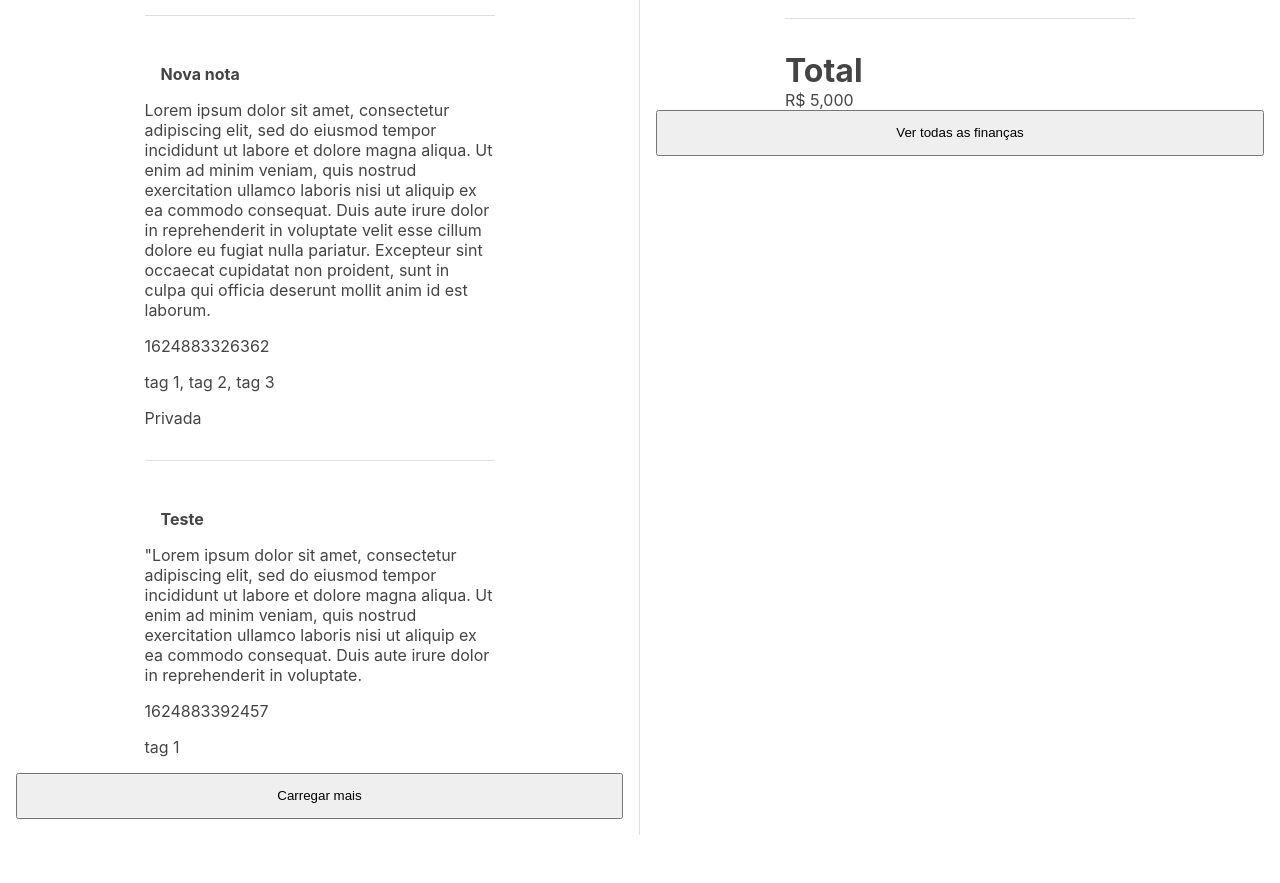
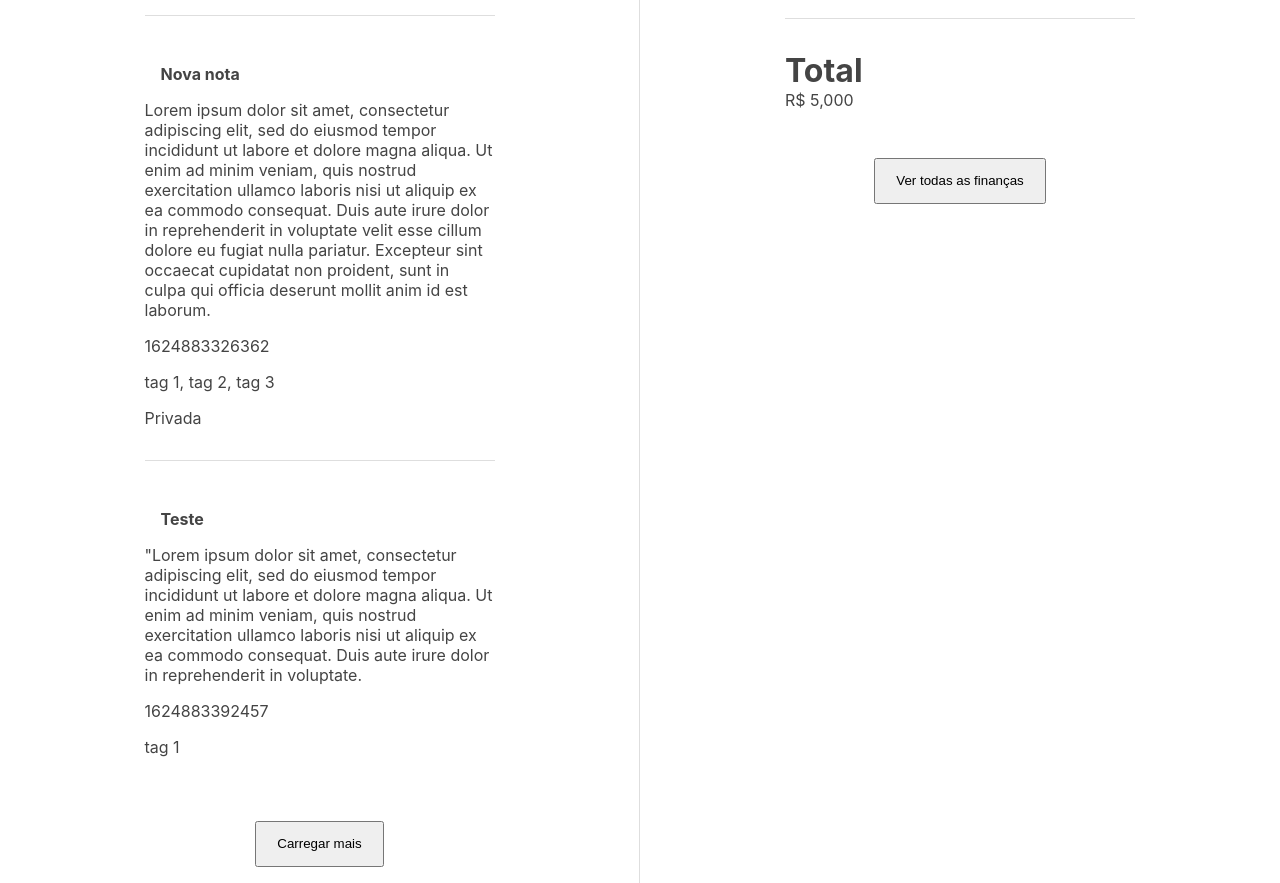
Before and after one commit to lucianesantcs/privateDesk, an Angular app: page / in a window 1280 px wide. Shown: the part 460-1343 px from the top of the page. Before the commit the page ends 1295 px from the top, so only its background shows below. Built offline with nearby package versions, Linux system fonts and the light colour scheme; data requests are answered from the project's data file.

Commit message:
feat: ajustado botões de cada sessão da home

```diff
--- a/src/app/home/home.component.html
+++ b/src/app/home/home.component.html
@@ -5,11 +5,15 @@
 <main class="container">
     <section>
         <app-all-notes></app-all-notes>
-        <app-button>Carregar mais</app-button>
+        <div class="btn">
+            <app-button>Carregar mais</app-button>
+        </div>
     </section>
     <section>
         <h3>Finanças</h3>
         <app-finance-results></app-finance-results>
-        <app-button [routerLink]="['/finances/all-finances']">Ver todas as finanças</app-button>
+        <div class="btn">
+            <app-button [routerLink]="['/finances/all-finances']">Ver todas as finanças</app-button>
+        </div>
     </section>
 </main>
--- a/src/app/home/home.component.scss
+++ b/src/app/home/home.component.scss
@@ -1,8 +1,15 @@
 @import "includes";
 
 .container {
+  margin-bottom: 2rem;
+
   section {
     padding: 1em;
+
+    .btn {
+      @include center;
+      margin: 3rem 0 0;
+    }
 
     &:first-child {
       @include grid-column-start(1);
```
